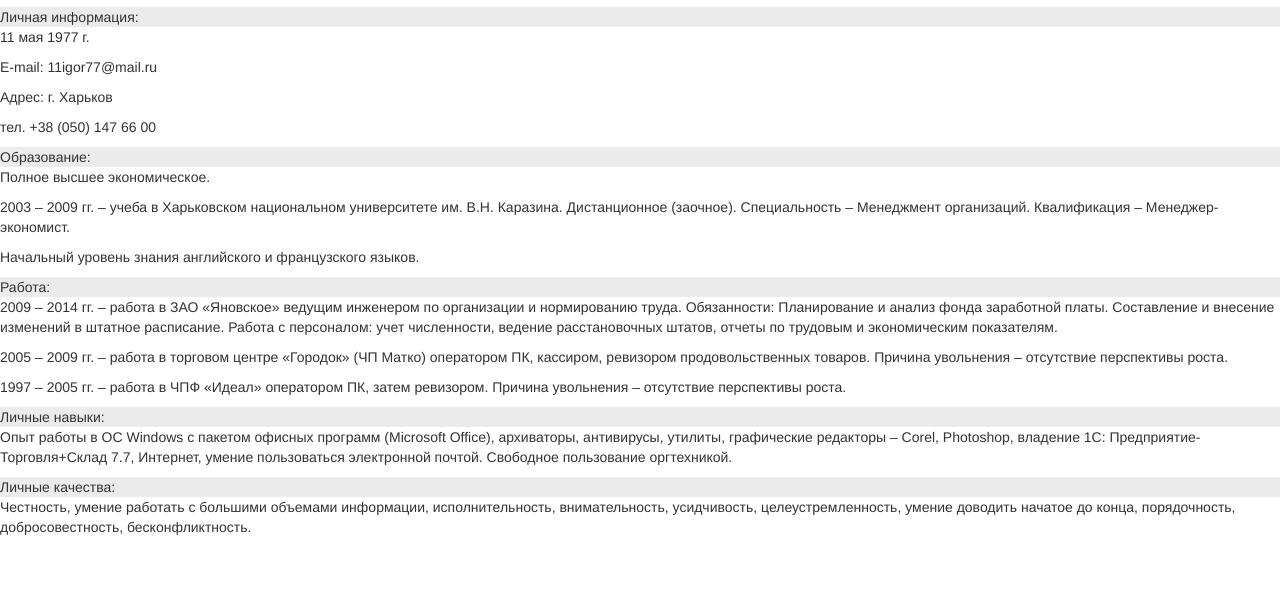
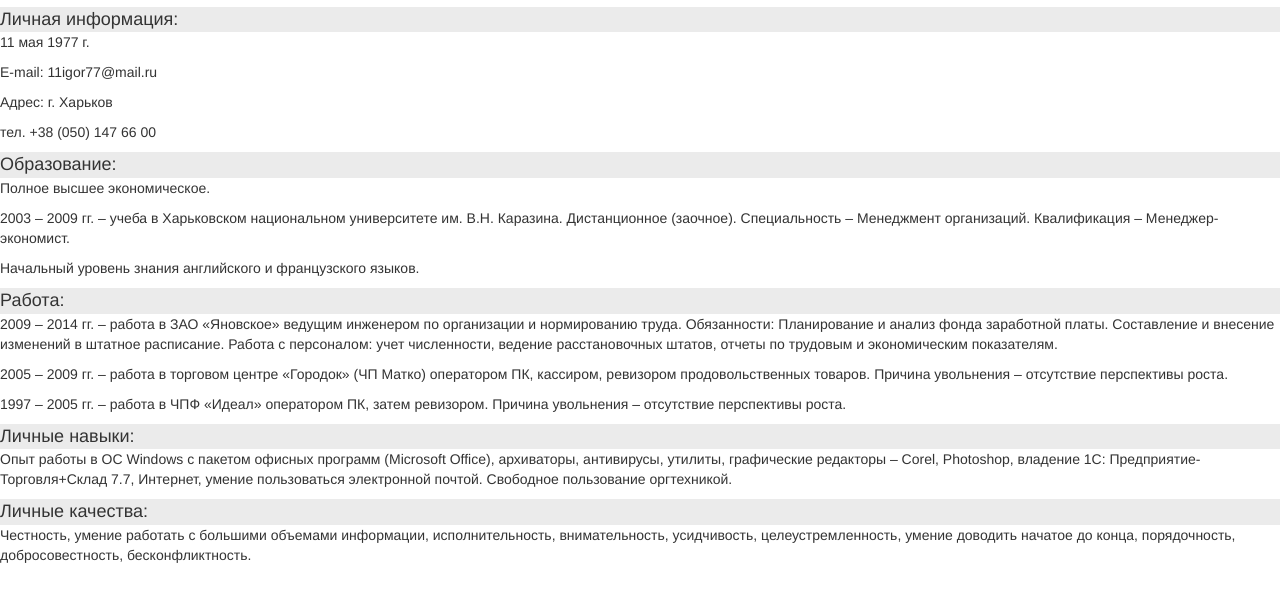
Before and after one commit to webcourseonline/005-resume-igor, a plain HTML site: page index.html in a window 1280 px wide. Shown: the part 63-664 px from the top of the page. Drawn offline with Linux system fonts and the light colour scheme.

Commit message:
bootstrap

```diff
--- a/style/style.css
+++ b/style/style.css
@@ -1,3 +1,3 @@
 .span9 {
-    background: #ebebeb;
+    background: #ebebeb; font-size: large;
 }
```
